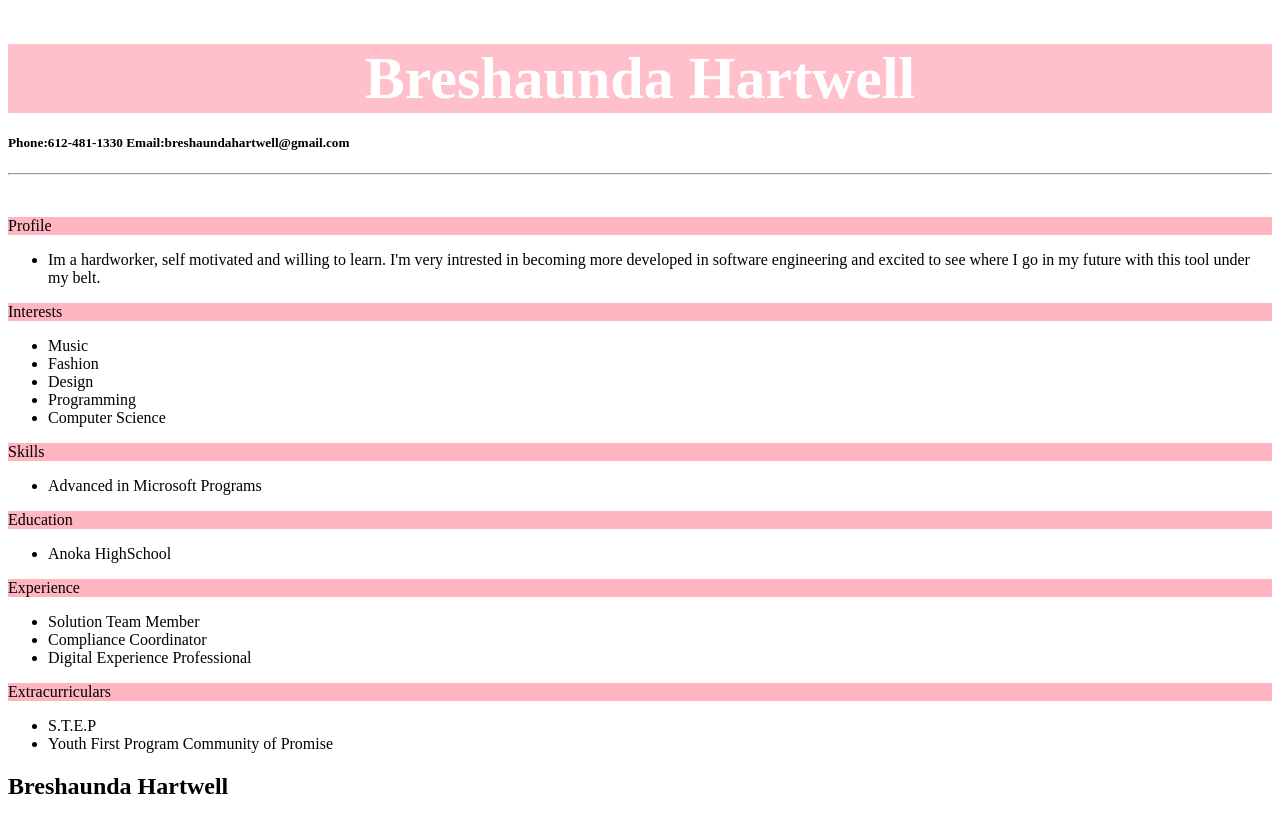
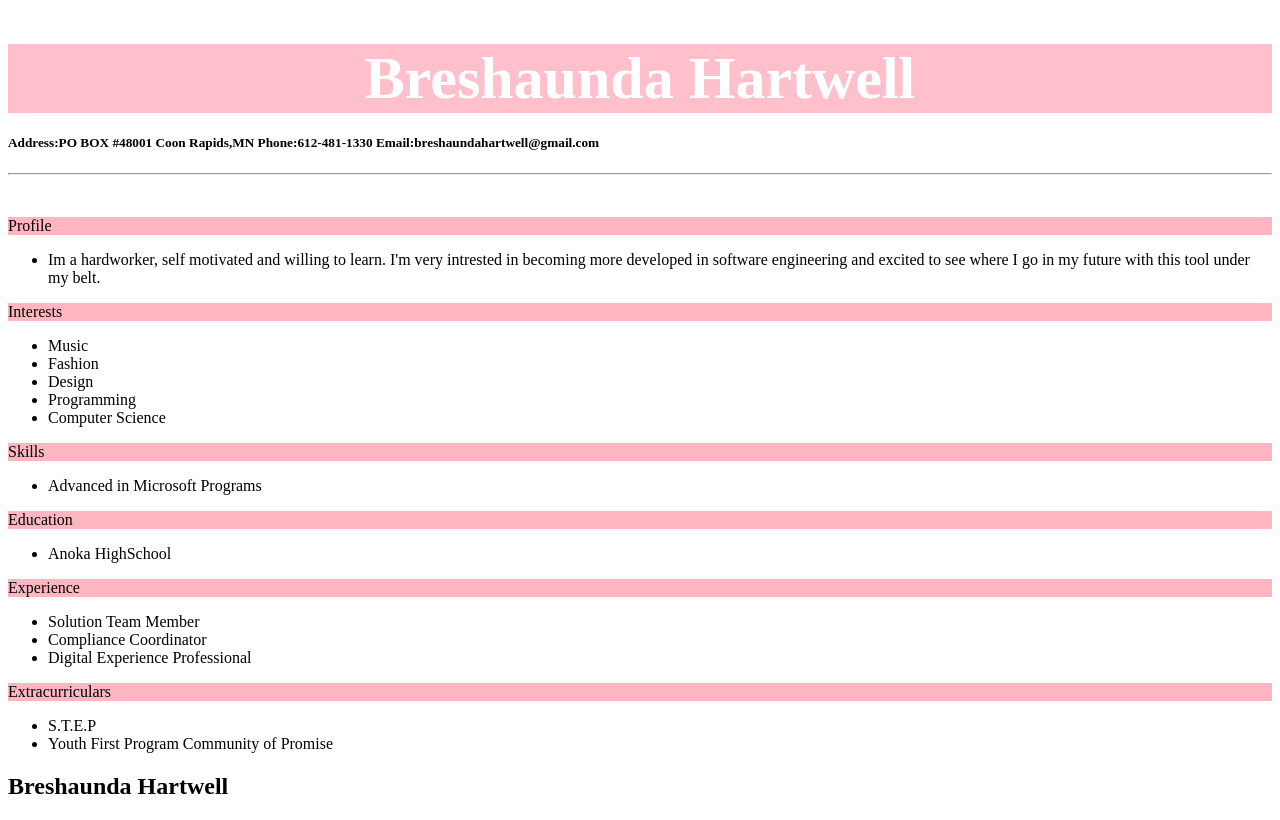
Before and after one commit to Breshaunda/breshaunda.github.io, a plain HTML site: page index.html in a window 1280 px wide. Drawn offline with Linux system fonts and the light colour scheme.

Commit message:
Update index.html

```diff
--- a/index.html
+++ b/index.html
@@ -16,7 +16,9 @@
      }
      </style>
     <h1>Breshaunda Hartwell</h1>
-      <h5>Phone:612-481-1330 Email:breshaundahartwell@gmail.com</h5>
+      <h5>Address:PO BOX #48001 Coon Rapids,MN
+	  Phone:612-481-1330
+	  Email:breshaundahartwell@gmail.com</h5>
    <hr/>
   <br>
   <p class="head">Profile</p>
```
